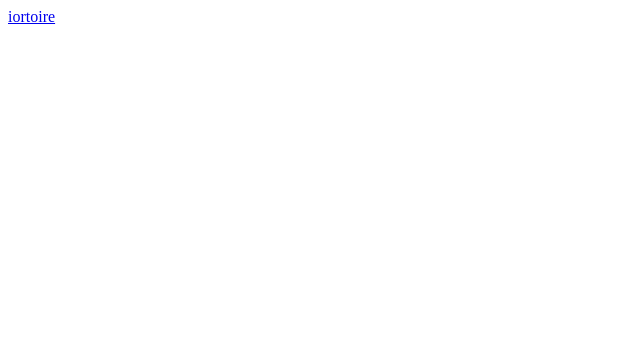
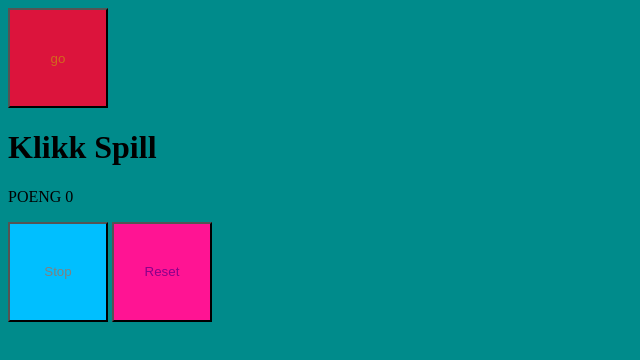
Before and after one commit to sokoa037/MyPage, a plain HTML site: page index.html in a window 1280 px wide. Shown: the whole page, without its empty margins (0-640 px from the left). Drawn offline with Linux system fonts and the light colour scheme.

Commit message:
click game

```diff
--- a/index.html
+++ b/index.html
@@ -1,13 +1,20 @@
 <!DOCTYPE html>
 <html lang="en">
 <head>
-    <meta charset="UTF-8">
-    <meta name="viewport" content="width=device-width, initial-scale=1.0">
-    <title>Document</title>
+
 </head>
-<body>
+
     <script src="script.js"></script>
     <link rel="stylesheet" href="style.css">
-    <a href="knapp" id="+1">iortoire</a>
-</body>
+
+    <button id = "dark" onclick="myfunction()"> go </button>
+
+    <h1>Klikk Spill</h1>
+    <p id="tekst">POENG 0</p>
+
+
+
+    <button id="knapp3" onclick ="myfunction()"> Stop </button>
+    <button id ="knapp4" onclick="myfunction()"> Reset </button>
+    </button>
 </html>
--- a/script.js
+++ b/script.js
@@ -0,0 +1,19 @@
+function myfunction(){
+    var element=document.body;
+    element.classList.toggle("dark-mode")
+}
+
+
+
+
+
+   let poeng = 0;
+
+   const hello = document.getElementById("tekst");
+   const button = document.getElementById("knapp");
+   const knapp3 = document.getElementById("reset");
+
+  function leggTil (){
+    poeng = poeng + 1;
+    document
+  }
--- a/style.css
+++ b/style.css
@@ -0,0 +1,37 @@
+body {
+    background-color:darkcyan
+}
+#dark{
+    height: 100px;
+    width: 100px;
+    background-color:crimson;
+    color:chocolate
+}
+#dark:hover{
+    background-color:black
+}
+.dark-mode{
+    background-color:aqua;
+    color:blue;
+}
+#knapp3{
+    height: 100px;
+    width: 100px;
+    background-color:deepskyblue;
+    color:grey;
+}
+
+#knapp3:hover{
+    background-color:black;
+}
+
+#knapp4{
+    height: 100px;
+    width: 100px;
+    background-color:deeppink;
+    color:darkmagenta;
+}
+
+#knapp4:hover{
+   background-color:black;
+}
```
